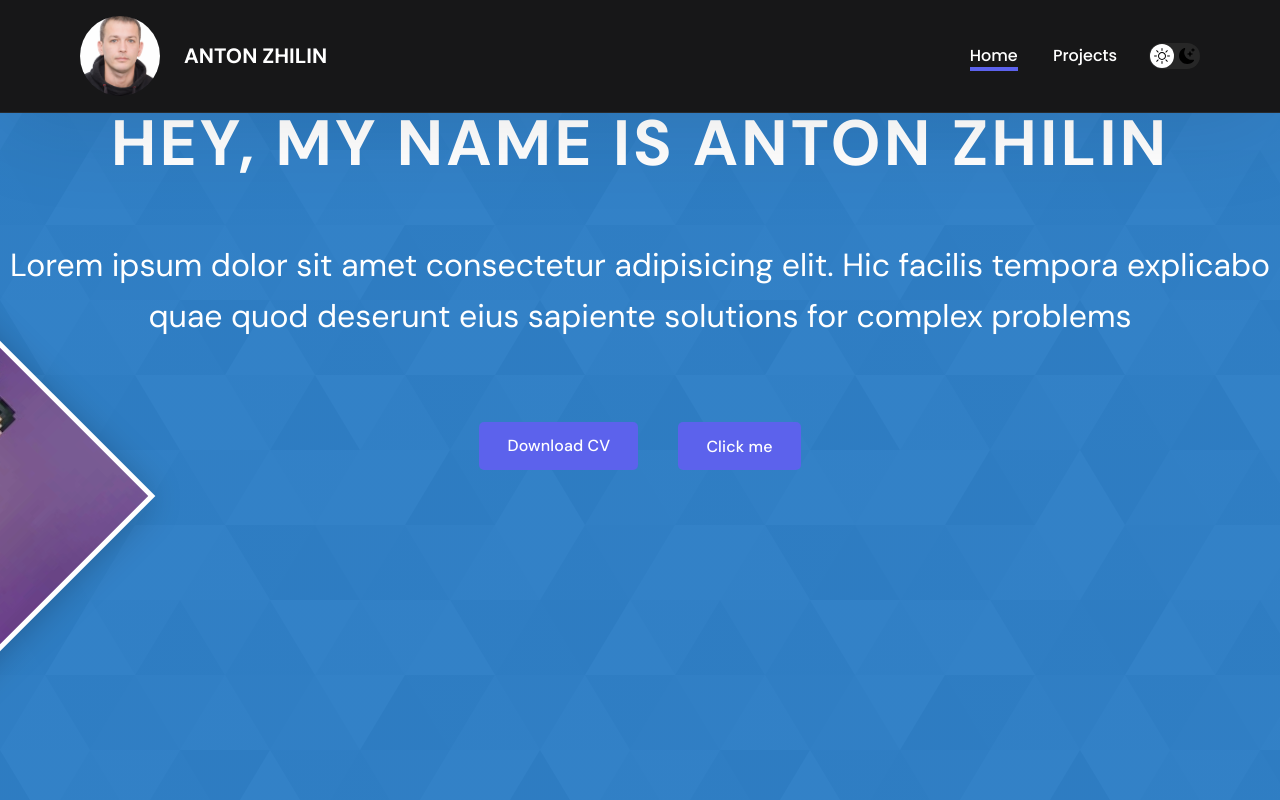
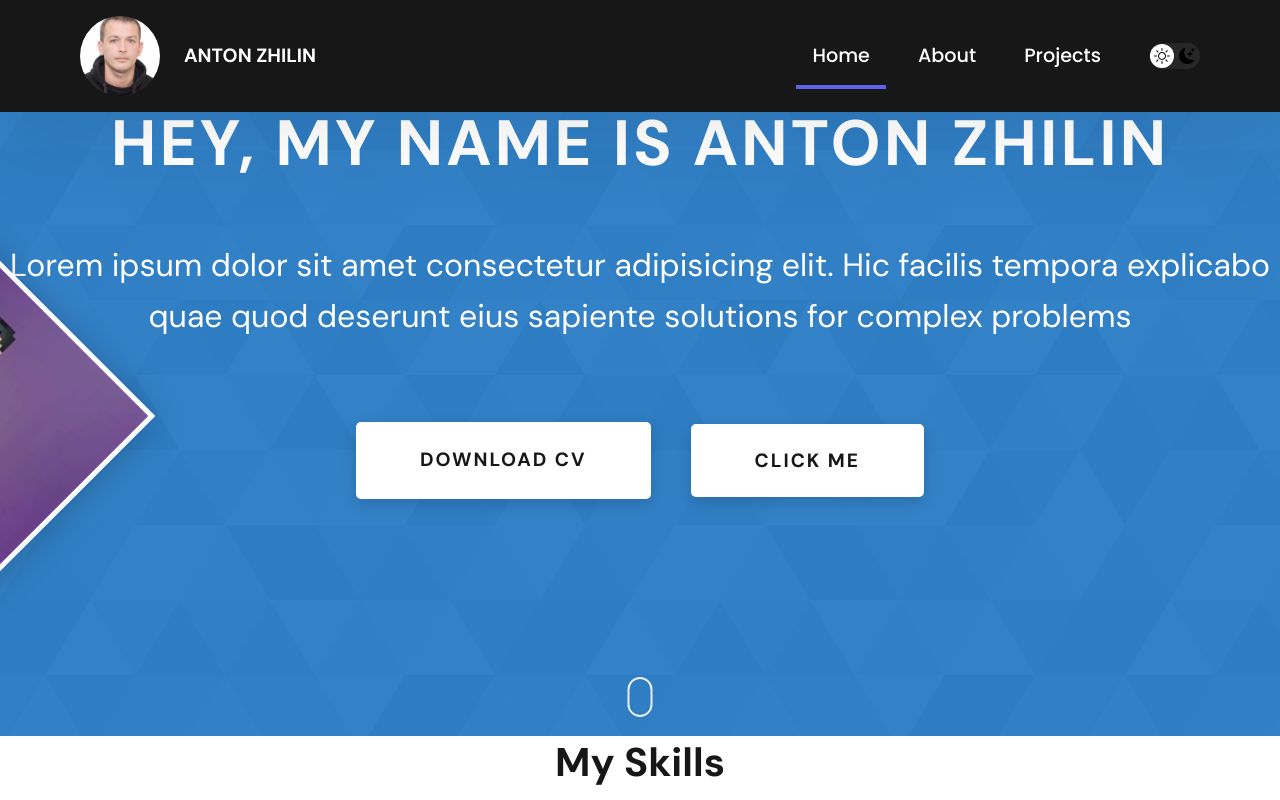
Before and after one commit to ministrov/my-portfolio-react, a React (Create React App) app: page / in a window 1280 px wide. Shown: the top 800 px of the page. Built offline with nearby package versions, Linux system fonts and the light colour scheme.

Commit message:
fix: end up refactoring on section promo and a bit on header

```diff
--- a/src/components/about/About.js
+++ b/src/components/about/About.js
@@ -1,6 +1,5 @@
 import { motion } from 'framer-motion';
 import Button from '../button/Button';
-// import Video from '../video/Video';
 import Heading from '../heading/Heading';
 import myPicture from '../../img/my-avatar.jpg';
 import './style.css';
@@ -32,7 +31,7 @@ const About = () => {
               </p>
 
               <div className="about-section__button-block">
-                <Button href={"#!"} text={"Read more >"} />
+                <Button href={"#!"} text={"Read more >"} className={"btn--theme btn--med"} />
               </div>
             </motion.div>
 
@@ -75,7 +74,6 @@ const About = () => {
           deadlines, quickly assimilate new information, attentive to details.
         </motion.p>
       </div>
-      {/* <Video /> */}
     </section>
   );
 }
--- a/src/components/button/Button.js
+++ b/src/components/button/Button.js
@@ -1,7 +1,7 @@
 import { motion } from 'framer-motion';
 import './style.css';
 
-const Button = ({ href, onClick, text }) => {
+const Button = ({ href, onClick, text, className }) => {
 
   return (
     <>
@@ -9,7 +9,7 @@ const Button = ({ href, onClick, text }) => {
         <motion.a
           href={href}
           target="_blank"
-          className="btn"
+          className={`btn ${className}`}
           whileHover={{ scale: 1.1 }}
           whileTap={{ scale: 0.9 }}
         >
@@ -18,7 +18,7 @@ const Button = ({ href, onClick, text }) => {
       ) : (
           <motion.button
             type='button'
-            className="btn"
+            className={`btn ${className}`}
             onClick={onClick}
             whileHover={{ scale: 1.1 }}
             whileTap={{ scale: 0.9 }}
--- a/src/components/button/style.css
+++ b/src/components/button/style.css
@@ -1,23 +1,39 @@
-/* Btn */
-
 .btn {
   display: inline-block;
-  height: 48px;
-  padding: 12px 28px;
+  font-weight: 700;
+  color: var(--white);
+  text-transform: uppercase;
+  letter-spacing: 2px;
   border-radius: 5px;
-  background-color: var(--accent);
-  color: var(--white);
-  letter-spacing: 0.15px;
-  font-size: 16px;
-  font-weight: 500;
-  transition: opacity 0.2s ease-in;
+  background: var(--white);
+  box-shadow: 0 5px 15px 0 rgba(0, 0, 0, 0.15);
+  transition: transform .3s;
 }
 
 .btn:hover {
-  opacity: 0.8;
+  transform: translateY(-3px);
 }
 
-.btn:active {
-  position: relative;
-  top: 1px;
+.btn--bg {
+  padding: 1.5rem 4rem;
+  font-size: 1.2rem;
+  color: var(--text-color);
 }
+
+.btn--med {
+  padding: 1.5rem 3rem;
+  font-size: 1.2rem;
+}
+
+.btn--theme {
+  background: #0062b9;
+  color: #fff;
+}
+
+.btn--theme-inv {
+  color: #0062b9;
+  background: #fff;
+  border: 2px solid #0062b9;
+  box-shadow: none;
+  padding: calc(1.5rem - 2px) calc(5rem - 2px);
+}
--- a/src/components/header/Header.js
+++ b/src/components/header/Header.js
@@ -50,6 +50,14 @@ const Header = () => {
               </li>
               <li className="nav-list__item">
                 <NavLink
+                  to="./index.html#about"
+                  className="nav-list__link"
+                >
+                  About
+                </NavLink>
+              </li>
+              <li className="nav-list__item">
+                <NavLink
                   to="/projects"
                   className={({ isActive }) =>
                     isActive ? activeLink : normalLink
--- a/src/components/header/style.css
+++ b/src/components/header/style.css
@@ -3,17 +3,14 @@
   position: fixed;
   width: 100%;
   z-index: 1000;
-  background: #000;
-  background: #fff;
+  padding: 1rem 5rem;
+  background-color: var(--nav-bg);
   box-shadow: 0 10px 100px rgba(0,0,0,0.1);
 }
 
 .main-nav {
-  padding: 1rem 5rem;
+  color: var(--nav-text);
   background-color: var(--nav-bg);
-  border-bottom: 1px solid var(--nav-border);
-  color: var(--nav-text);
-  letter-spacing: normal;
 }
 
 .main-nav__row {
@@ -34,16 +31,17 @@
 .nav-list {
   display: flex;
   flex-wrap: wrap;
-  row-gap: 0.625rem;
   align-items: center;
-  column-gap: 2.2rem;
-  font-size: 1rem;
-  font-weight: 500;
-  font-family: 'Poppins', sans-serif;
+  column-gap: 1rem;
 }
 
 .nav-list__link {
   position: relative;
+  padding: 1rem 1rem;
+  font-family: 'Poppins', sans-serif;
+  font-size: 1.2rem;
+  font-weight: 500;
+  line-height: inherit;
   color: var(--nav-text);
   transition: opacity 0.2s ease-in;
 }
--- a/src/components/logo/style.css
+++ b/src/components/logo/style.css
@@ -29,7 +29,7 @@
 }
 
 .logo__name {
-  font-size: 1.3rem;
+  font-size: 1.2rem;
   font-weight: 700;
   text-transform: uppercase;
   color: var(--nav-text);
--- a/src/components/mouseScroll/MouseScroll.js
+++ b/src/components/mouseScroll/MouseScroll.js
@@ -2,8 +2,8 @@ import './style.css';
 
 const MouseScroll = () => {
   return (
-    <div class="promo__mouse-scroll-cont mouse-scroll-cont">
-      <div class="mouse"></div>
+    <div className="promo__mouse-scroll-cont mouse-scroll-cont">
+      <div className="mouse"></div>
     </div>
   )
 };
--- a/src/components/promo/Promo.js
+++ b/src/components/promo/Promo.js
@@ -23,8 +23,9 @@ const Promo = ({ setIsOpen }) => {
           <Button
             text={"Download CV"}
             href={require("../../assets/pdfs/my-cv.pdf")}
+            className={"btn--bg"}
           />
-          <Button onClick={() => setIsOpen(true)} text={"Click me"} />
+          <Button onClick={() => setIsOpen(true)} text={"Click me"} className={"btn--bg"} />
         </div>
         <div className="promo__image-wrapper">
           <img src={MyAvatar} className="promo__image" alt="Avatar img" />
--- a/src/components/promo/style.css
+++ b/src/components/promo/style.css
@@ -17,7 +17,6 @@
 .promo__wrapper {
   position: relative;
   max-width: 80rem;
-  height: 100vh;
   max-height: 120rem;
   min-height: 80vh;
   text-align: center;
--- a/src/components/skills/Skills.js
+++ b/src/components/skills/Skills.js
@@ -5,7 +5,7 @@ import './style.css';
 
 const Skills = () => {
   return (
-    <section className="skills">
+    <section id="about" className="skills">
       <h2 className="visually-hidden">Anton Zhilin's frontend skills</h2>
       <Heading className="skills__title title-2">My Skills</Heading>
 
```
Also changed, not shown: src/components/video/Video.js (deleted, +0 -21 lines), src/components/video/style.css (deleted, +0 -31 lines), 1 other file (tests, documents, lock files or other folders).
